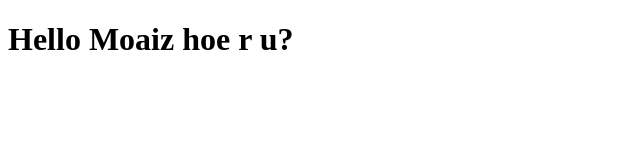
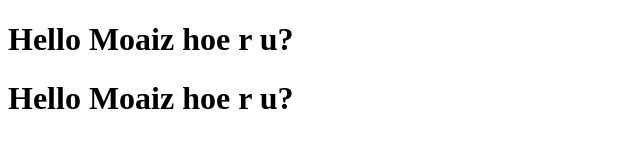
Before and after one commit to mobeenarifofficials/demo, a plain HTML site: page index.html in a window 1280 px wide. Shown: the whole page, without its empty margins (0-640 px from the left). Drawn offline with Linux system fonts and the light colour scheme.

Commit message:
add extra heading in index

```diff
--- a/index.html
+++ b/index.html
@@ -8,5 +8,6 @@
 </head>
 <body>
     <h1>Hello Moaiz hoe r u?</h1>
+    <h1>Hello Moaiz hoe r u?</h1>
 </body>
 </html>
```
